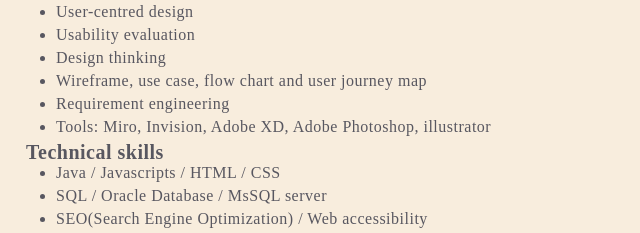
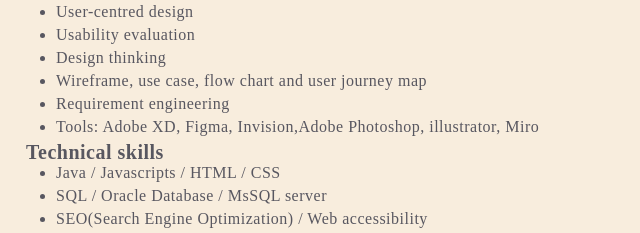
Before and after one commit to Stranger-j/my-portfolio, a plain HTML site: page about.html in a window 1280 px wide. Shown: the part 3082-3315 px from the top of the page, 286-926 px from the left. Drawn offline with nearby package versions, Linux system fonts and the light colour scheme; a web font is replaced by a local one.

Commit message:
add skills

```diff
--- a/about.html
+++ b/about.html
@@ -145,7 +145,8 @@
               <li>Wireframe, use case, flow chart and user journey map</li>
               <li>Requirement engineering</li>
               <li>
-                Tools: Miro, Invision, Adobe XD, Adobe Photoshop, illustrator
+                Tools: Adobe XD, Figma, Invision,Adobe Photoshop, illustrator,
+                Miro
               </li>
             </ul>
 
```
